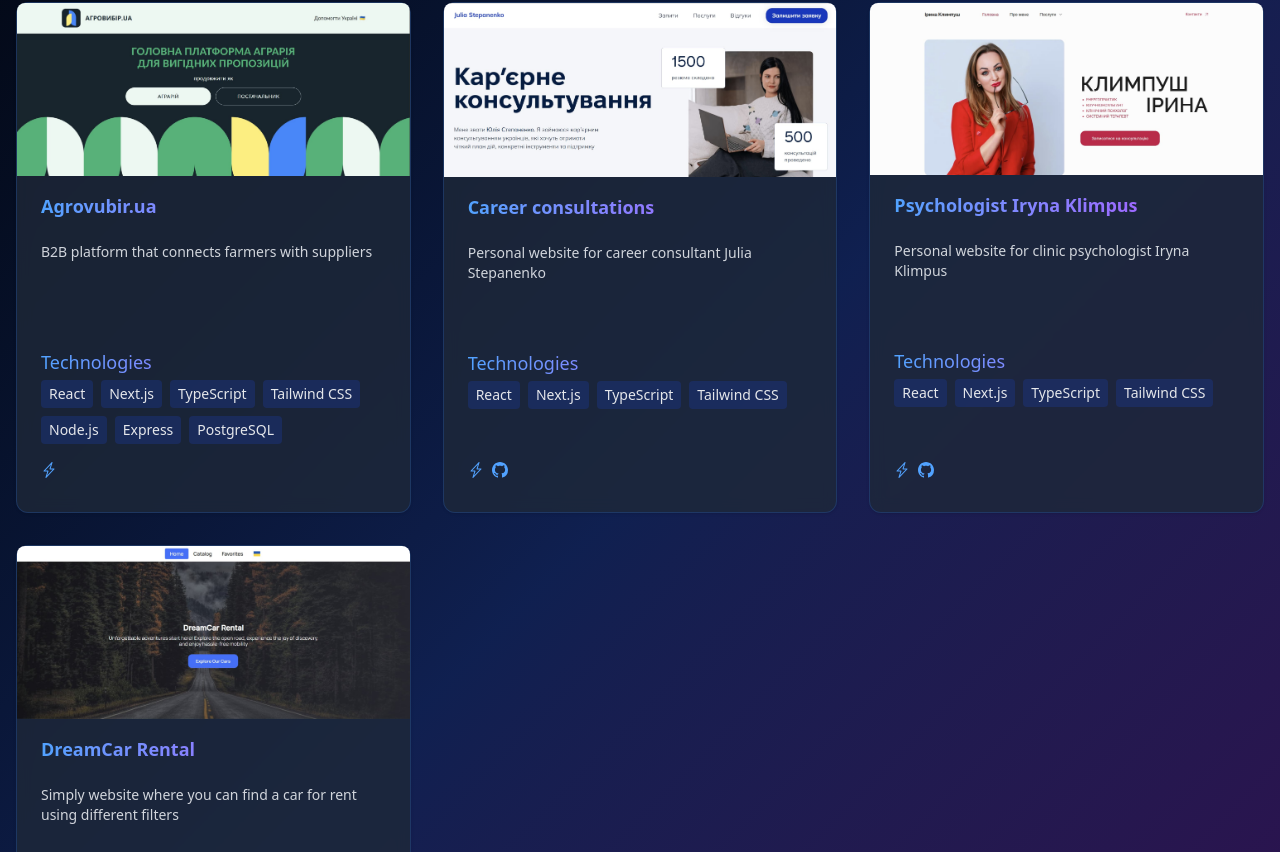
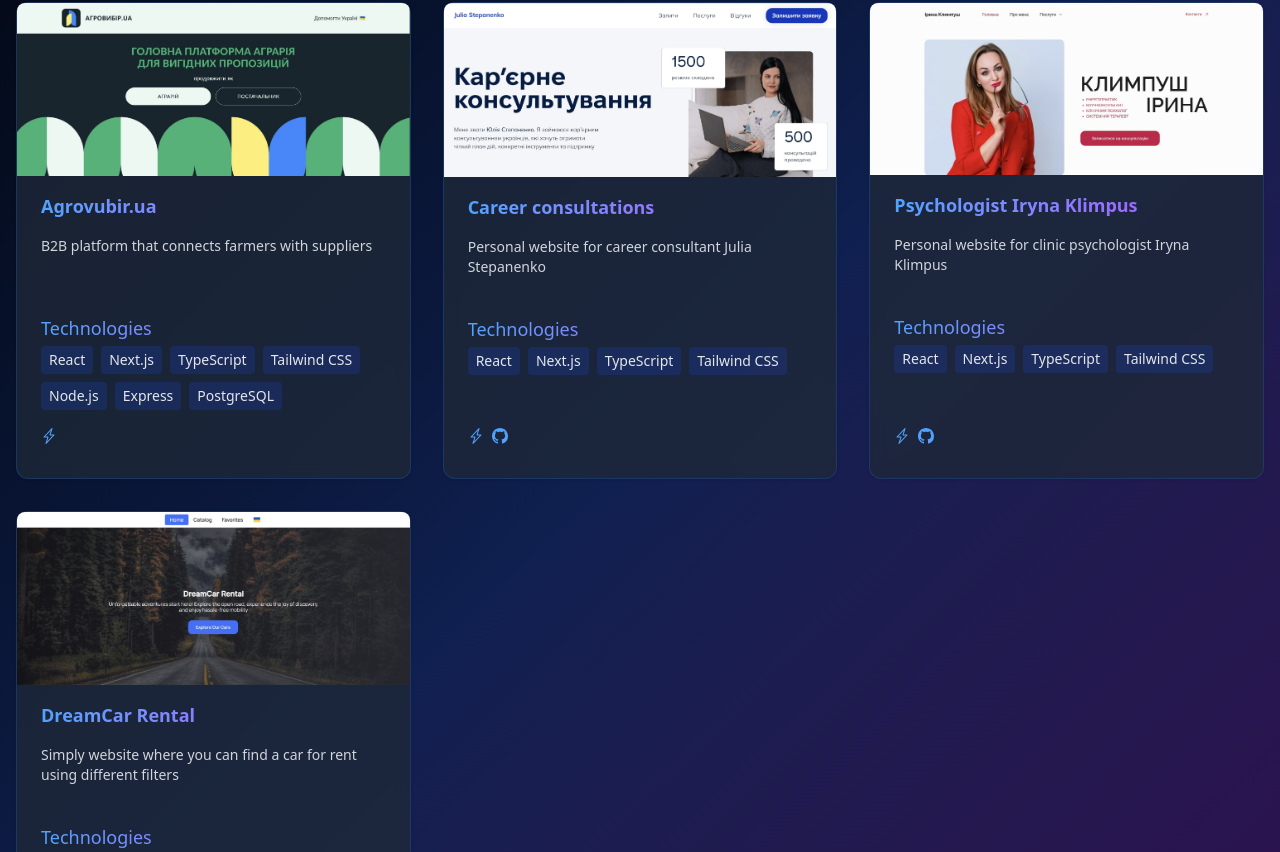
Before and after one commit to DmytroSadovskyi/portfolio, a Next.js app: page / in a window 1280 px wide. Shown: the part 1888-2740 px from the top of the page. Built offline with nearby package versions, Linux system fonts and the light colour scheme; no server answers.

Commit message:
change card styles again

```diff
--- a/components/ui/card.tsx
+++ b/components/ui/card.tsx
@@ -20,7 +20,7 @@
     <div
       data-slot="card-header"
       className={cn(
-        '@container/card-header grid auto-rows-min grid-rows-[auto_auto] items-start gap-1.5 px-6 has-data-[slot=card-action]:grid-cols-[1fr_auto] [.border-b]:pb-6',
+        '@container/card-header grid auto-rows-min grid-rows-[auto_auto] items-start px-6 has-data-[slot=card-action]:grid-cols-[1fr_auto] [.border-b]:pb-6',
         className,
       )}
       {...props}
--- a/sections/Projects/Projects.tsx
+++ b/sections/Projects/Projects.tsx
@@ -49,7 +49,7 @@
                   </CardTitle>
                 </CardHeader>
                 <CardContent className="flex flex-col flex-grow justify-between">
-                  <div className="h-[90px] overflow-hidden mb-4 text-sm text-gray-300">
+                  <div className="h-[70px] overflow-hidden mb-2 text-sm text-gray-300">
                     {project.description}
                   </div>
 
```
